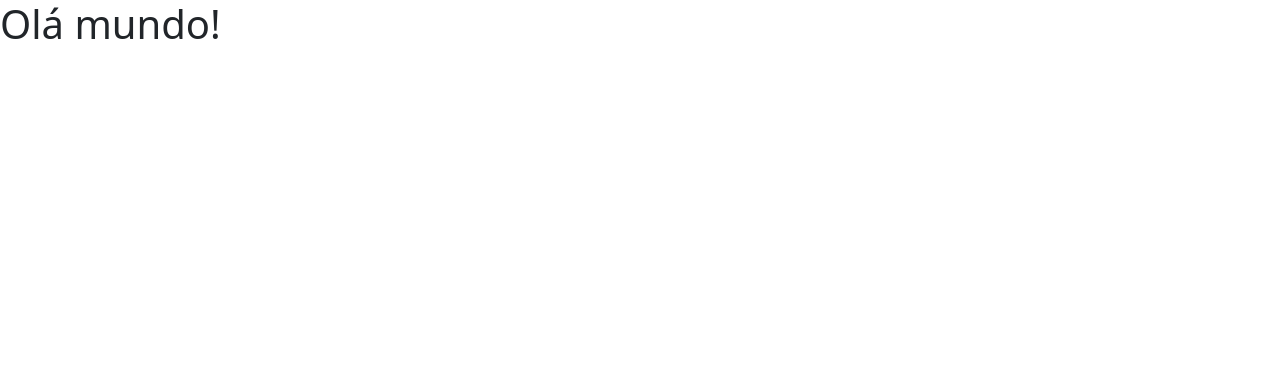
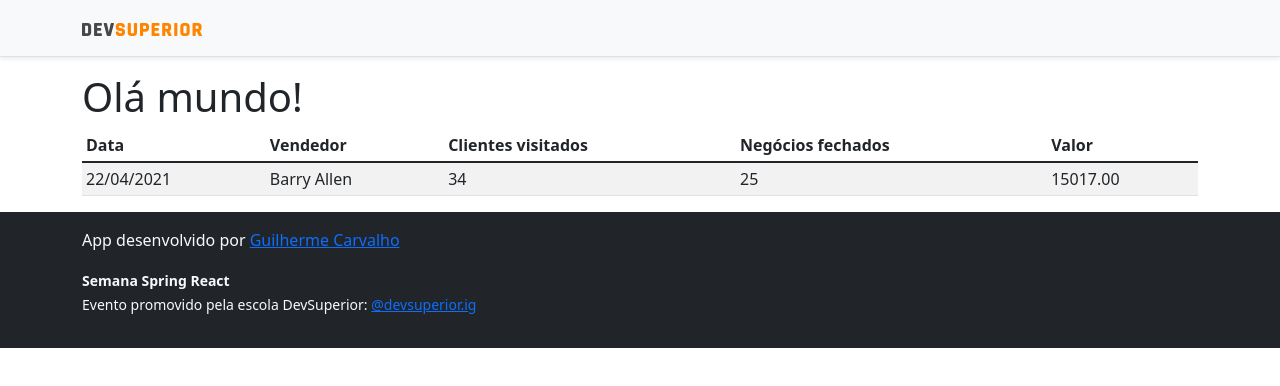
Before and after one commit to guilhermercarvalho/semana-spring-react, a React (Create React App) app in the folder ws-devsuperior/projeto-sds3/frontend/: page / in a window 1280 px wide. Shown: the top 386 px of the page. Built offline with nearby package versions, Linux system fonts and the light colour scheme.

Commit message:
Basic static components

```diff
--- a/ws-devsuperior/projeto-sds3/frontend/src/App.tsx
+++ b/ws-devsuperior/projeto-sds3/frontend/src/App.tsx
@@ -1,8 +1,17 @@
+import { Navbar } from "components/Navbar";
+import { Footer } from "components/Footer";
+import { DataTable } from "components/DataTable";
+
 function App() {
   return (
-    <div>
-      <h1>Olá mundo!</h1>
-    </div>
+    <>
+      <Navbar />
+      <div className="container">
+        <h1>Olá mundo!</h1>
+        <DataTable />
+      </div>
+      <Footer />
+    </>
   );
 }
 
--- /dev/null
+++ b/ws-devsuperior/projeto-sds3/frontend/src/components/DataTable/DataTable.tsx
@@ -0,0 +1,28 @@
+function DataTable() {
+  return (
+    <div className="table-responsive">
+      <table className="table table-striped table-sm">
+        <thead>
+          <tr>
+            <th>Data</th>
+            <th>Vendedor</th>
+            <th>Clientes visitados</th>
+            <th>Negócios fechados</th>
+            <th>Valor</th>
+          </tr>
+        </thead>
+        <tbody>
+          <tr>
+            <td>22/04/2021</td>
+            <td>Barry Allen</td>
+            <td>34</td>
+            <td>25</td>
+            <td>15017.00</td>
+          </tr>
+        </tbody>
+      </table>
+    </div>
+  );
+}
+
+export default DataTable;
--- /dev/null
+++ b/ws-devsuperior/projeto-sds3/frontend/src/components/DataTable/index.ts
@@ -0,0 +1 @@
+export { default as DataTable } from "./DataTable";
--- /dev/null
+++ b/ws-devsuperior/projeto-sds3/frontend/src/components/Footer/Footer.tsx
@@ -0,0 +1,34 @@
+function Footer() {
+  return (
+    <footer className="footer mt-auto py-3 bg-dark">
+      <div className="container">
+        <p className="text-light">
+          App desenvolvido por{" "}
+          <a
+            href="https://github.com/guilhermercarvalho"
+            target="_blank"
+            rel="noreferrer"
+          >
+            Guilherme Carvalho
+          </a>
+        </p>
+        <p className="text-light">
+          <small>
+            <strong>Semana Spring React</strong>
+            <br />
+            Evento promovido pela escola DevSuperior:{" "}
+            <a
+              href="https://instagram.com/devsuperior.ig"
+              target="_blank"
+              rel="noreferrer"
+            >
+              @devsuperior.ig
+            </a>
+          </small>
+        </p>
+      </div>
+    </footer>
+  );
+}
+
+export default Footer;
--- /dev/null
+++ b/ws-devsuperior/projeto-sds3/frontend/src/components/Footer/index.ts
@@ -0,0 +1 @@
+export { default as Footer } from "./Footer";
--- /dev/null
+++ b/ws-devsuperior/projeto-sds3/frontend/src/components/Navbar/Navbar.tsx
@@ -0,0 +1,15 @@
+import ImgDsDark from "assets/img/ds-dark.svg";
+
+function Navabar() {
+  return (
+    <div className="d-flex flex-column flex-md-row align-items-center p-3 px-md-4 mb-3 bg-light border-bottom shadow-sm">
+      <div className="container">
+        <nav className="my-2 my-md-0 mr-md-3">
+          <img src={ImgDsDark} alt="DevSuperior" width="120" />
+        </nav>
+      </div>
+    </div>
+  );
+}
+
+export default Navabar;
--- /dev/null
+++ b/ws-devsuperior/projeto-sds3/frontend/src/components/Navbar/index.ts
@@ -0,0 +1 @@
+export { default as Navbar } from "./Navbar";
```
Also changed, not shown: ws-devsuperior/projeto-sds3/frontend/src/assets/img/ds-dark.svg (added).
